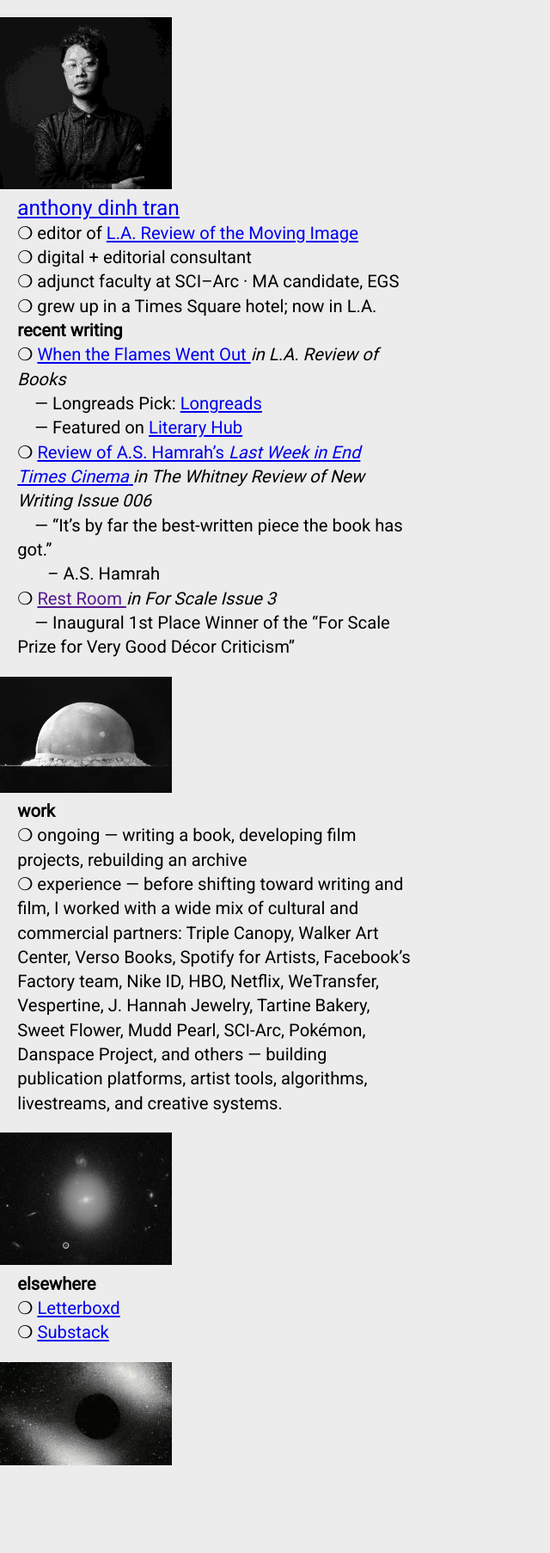
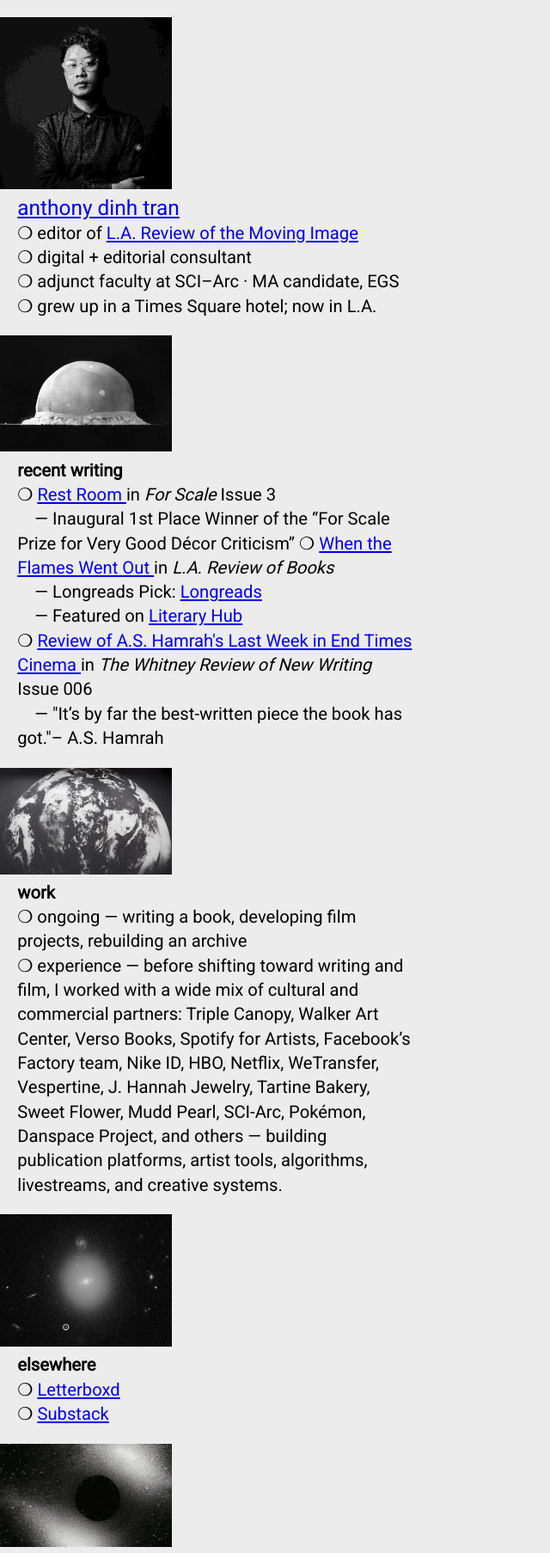
Before and after one commit to atran/atran.github.io, a Jekyll site: the page built from index.md, in a window 1280 px wide. Shown: the whole page at 86% size, without its empty margins (0-640 px from the left). Built offline with Jekyll 4.4.1, drawn with Linux system fonts in a browser that asks for light colours; before the commit the page ends 1711 px from its top, so only the background shows below that; some of the changed lines change nothing that is shown.

Commit message:
Update content and images in flat.html layout

```diff
--- a/_layouts/flat.html
+++ b/_layouts/flat.html
@@ -38,14 +38,24 @@
     ❍ grew up in a Times Square hotel; now in L.A.
   </div>
 
+  <img src="/img/flat_home/mushroom.jpg" />
+
   <div>
     <strong>recent writing</strong>
     <br / >
     ❍
+    <a href="https://www.instagram.com/for____scale/reel/DYCuMjythFm/">
+      Rest Room
+    </a>
+    in <em>For Scale</em> Issue 3
+    <br />
+    &nbsp;&nbsp;&nbsp;&nbsp;— Inaugural 1st Place Winner of the
+    “For Scale Prize for Very Good Décor Criticism”
+    ❍
     <a href="https://lareviewofbooks.org/article/eaton-fire-altadena-house-rebuilding-insurance-damages/" target="_blank">
       When the Flames Went Out
     </a>
-    <em>in L.A. Review of Books</em>
+    in <em>L.A. Review of Books</em>
     <br />
     &nbsp;&nbsp;&nbsp;&nbsp;— Longreads Pick:
     <a href="https://longreads.com/2026/02/03/rebuilding-altadena-eaton-fire/" target="_blank">
@@ -59,24 +69,14 @@
     <br />
     ❍
     <a href="https://www.instagram.com/p/DSN5KkMkiZY/" target="_blank">
-      Review of A.S. Hamrah’s <em>Last Week in End Times Cinema</em>
+      Review of A.S. Hamrah's Last Week in End Times Cinema
     </a>
-    <em>in The Whitney Review of New Writing Issue 006</em>
+    in <em>The Whitney Review of New Writing</em> Issue 006
     <br />
-    &nbsp;&nbsp;&nbsp;&nbsp;— “It’s by far the best-written piece the book has got.”
-    <br />
-    &nbsp;&nbsp;&nbsp;&nbsp;&nbsp;&nbsp;&nbsp;– A.S. Hamrah
-    <br />
-    ❍
-    <a href="">
-      Rest Room
-    </a>
-    <em>in For Scale Issue 3</em>
-    <br />
-    &nbsp;&nbsp;&nbsp;&nbsp;— Inaugural 1st Place Winner of the
-    “For Scale Prize for Very Good Décor Criticism”
+    &nbsp;&nbsp;&nbsp;&nbsp;— "It’s by far the best-written piece the book has got."– A.S. Hamrah
   </div>
-  <img src="/img/flat_home/mushroom.jpg" />
+
+  <img src="/img/flat_home/earth.jpg" />
 
   <div>
     <strong>work</strong>
@@ -102,7 +102,6 @@
     Occasionally: teaching, consulting, rebuilding an archive, tending a garden.
   </div> -->
 
-  <!-- <img src="/img/flat_home/earth.jpg" /> -->
 
   <!-- <div>
     <strong>older things</strong><br />
```
